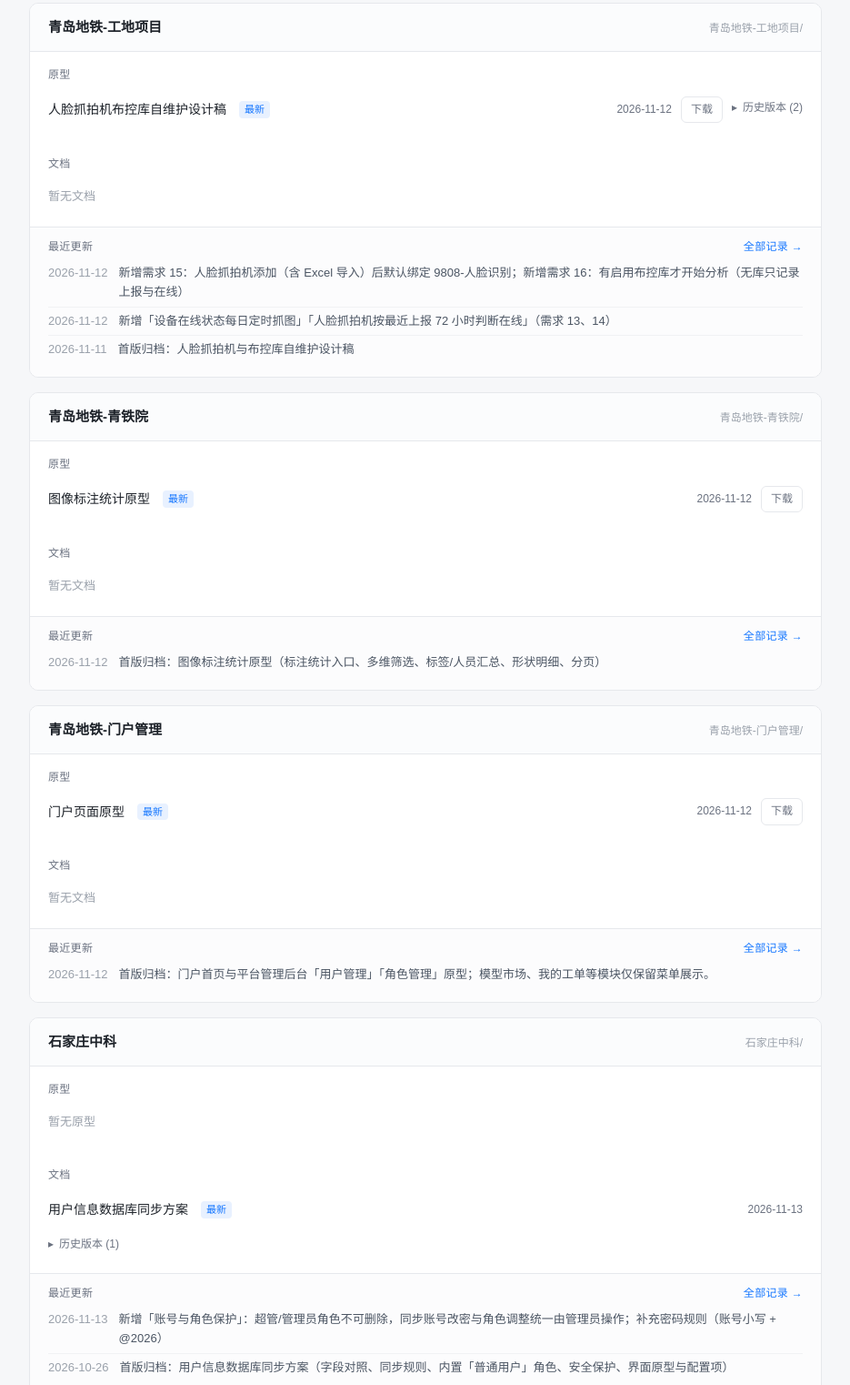
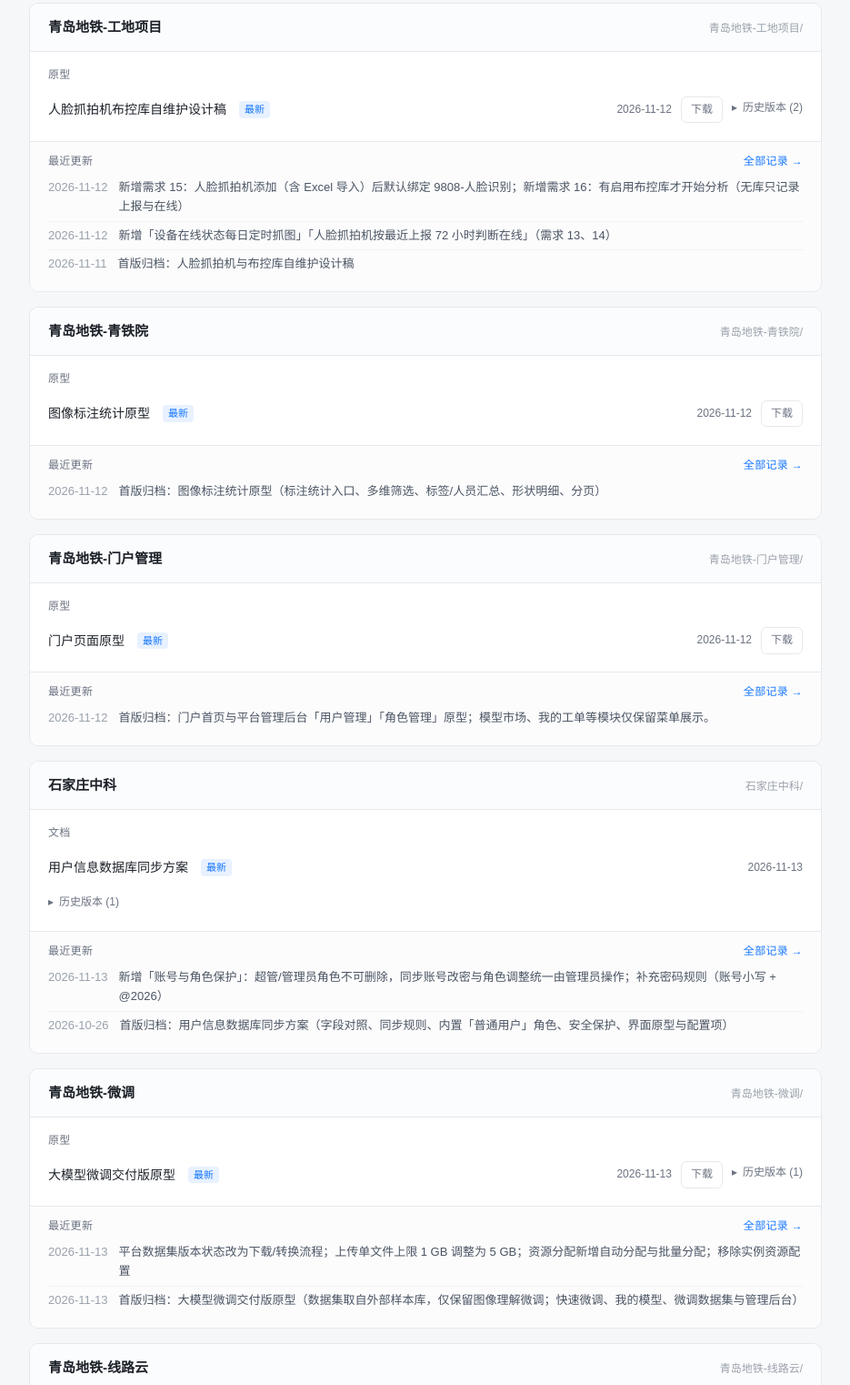
Before and after one commit to wacilimonster-source/juanev, a plain HTML site: page index.html in a window 1280 px wide. Shown: the part 198-1720 px from the top of the page at 91% size, without its empty margins (172-1107 px from the left). Drawn offline with Linux system fonts and the light colour scheme.

Commit message:
docs: 目录页空栏默认隐藏，减少卡片高度

```diff
--- a/index.html
+++ b/index.html
@@ -150,11 +150,6 @@
       </ul>
     </div>
 
-    <div class="sub">
-      <div class="sub-label">文档</div>
-      <div class="empty">暂无文档</div>
-    </div>
-
     <div class="updates">
       <div class="updates-head">
         <span>最近更新</span>
@@ -197,11 +192,6 @@
       </ul>
     </div>
 
-    <div class="sub">
-      <div class="sub-label">文档</div>
-      <div class="empty">暂无文档</div>
-    </div>
-
     <div class="updates">
       <div class="updates-head">
         <span>最近更新</span>
@@ -236,11 +226,6 @@
       </ul>
     </div>
 
-    <div class="sub">
-      <div class="sub-label">文档</div>
-      <div class="empty">暂无文档</div>
-    </div>
-
     <div class="updates">
       <div class="updates-head">
         <span>最近更新</span>
@@ -259,11 +244,6 @@
     <div class="project-head">
       <h2>石家庄中科</h2>
       <span class="count">石家庄中科/</span>
-    </div>
-
-    <div class="sub">
-      <div class="sub-label">原型</div>
-      <div class="empty">暂无原型</div>
     </div>
 
     <div class="sub">
@@ -340,11 +320,6 @@
       </ul>
     </div>
 
-    <div class="sub">
-      <div class="sub-label">文档</div>
-      <div class="empty">暂无文档</div>
-    </div>
-
     <div class="updates">
       <div class="updates-head">
         <span>最近更新</span>
@@ -381,11 +356,6 @@
           <a class="dl" href="https://raw.githubusercontent.com/wacilimonster-source/juanev/main/青岛地铁-线路云/原型/极星算法推理平台需求与原型20261023.html" data-name="极星算法推理平台需求与原型20261023.html" target="_blank" rel="noopener" title="下载 HTML 源文件">下载</a>
         </li>
       </ul>
-    </div>
-
-    <div class="sub">
-      <div class="sub-label">文档</div>
-      <div class="empty">暂无文档</div>
     </div>
 
     <div class="updates">
```
Also changed, not shown: 1 other file.
